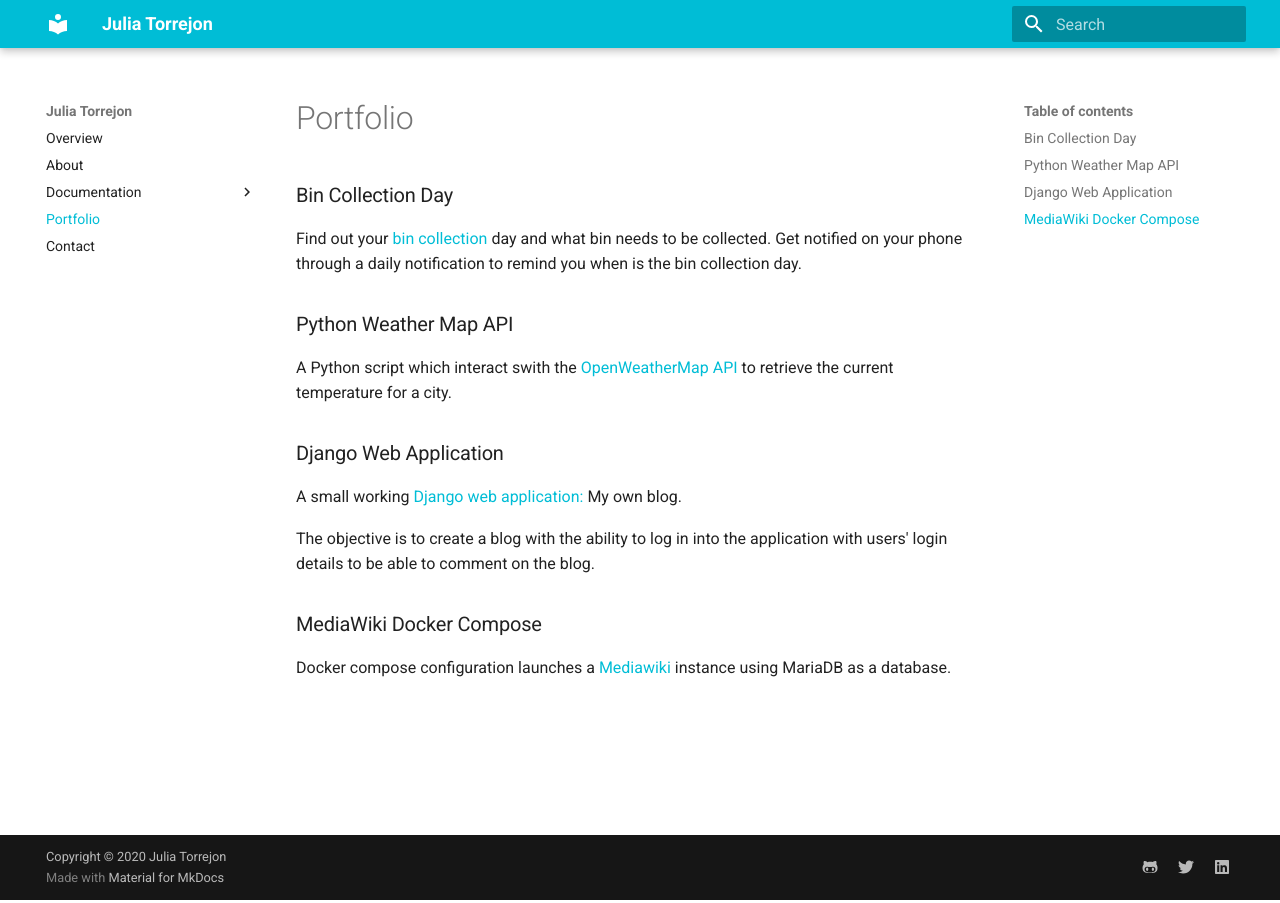
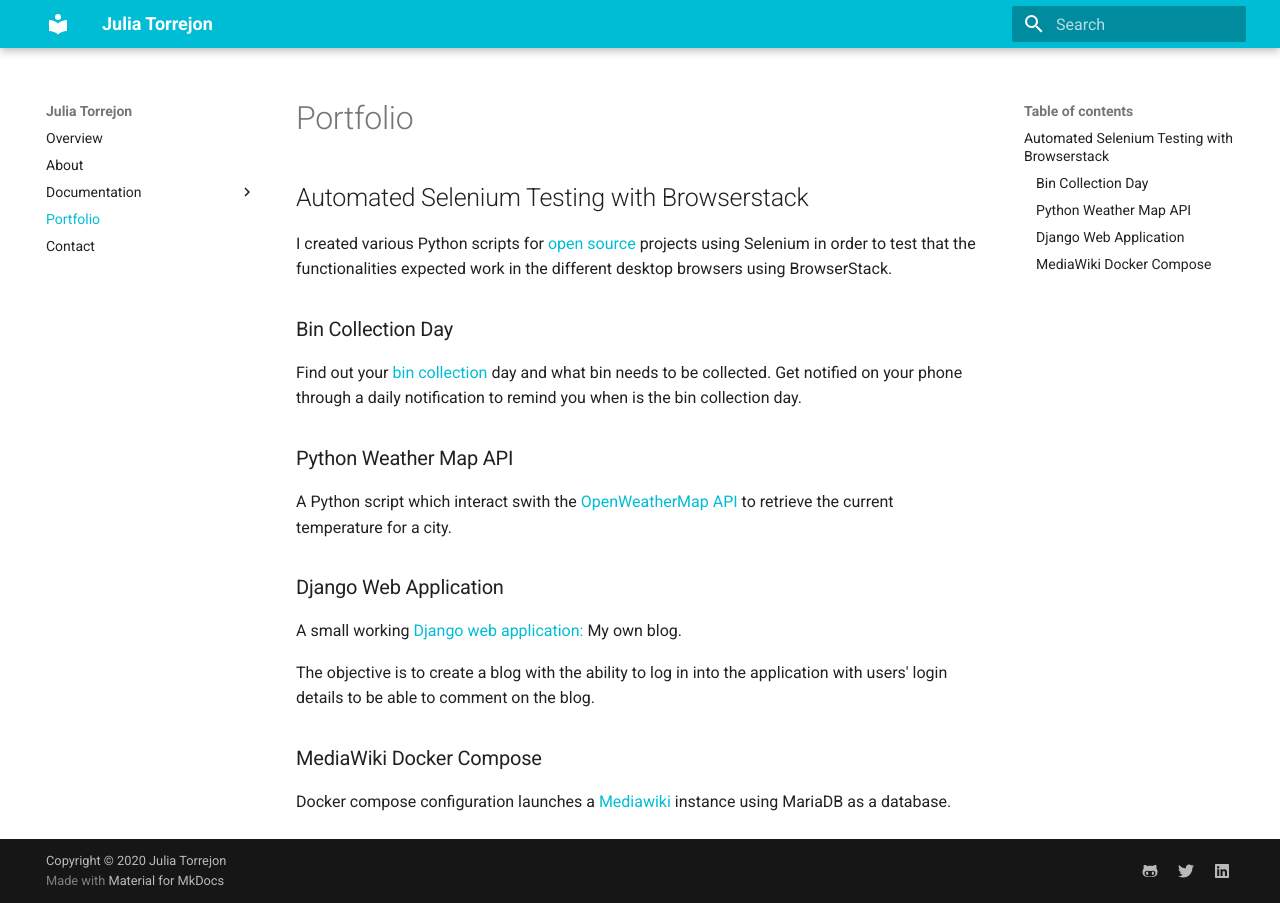
Before and after one commit to JuliaTorrejon/juliatorrejon, an MkDocs documentation site: the page built from docs/portfolio.md, in a window 1280 px wide. Built offline with MkDocs 1.6.1 and Material for MkDocs 9.7.7, drawn with Linux system fonts in a browser that asks for light colours.

Commit message:
Update Portfolio

```diff
--- a/docs/portfolio.md
+++ b/docs/portfolio.md
@@ -1,4 +1,8 @@
 # Portfolio
+
+## Automated Selenium Testing with Browserstack
+
+I created various Python scripts for [open source](https://gitlab.developers.cam.ac.uk/) projects using Selenium in order to test that the functionalities expected work in the different desktop browsers using BrowserStack.
 
 ### Bin Collection Day
 
```
